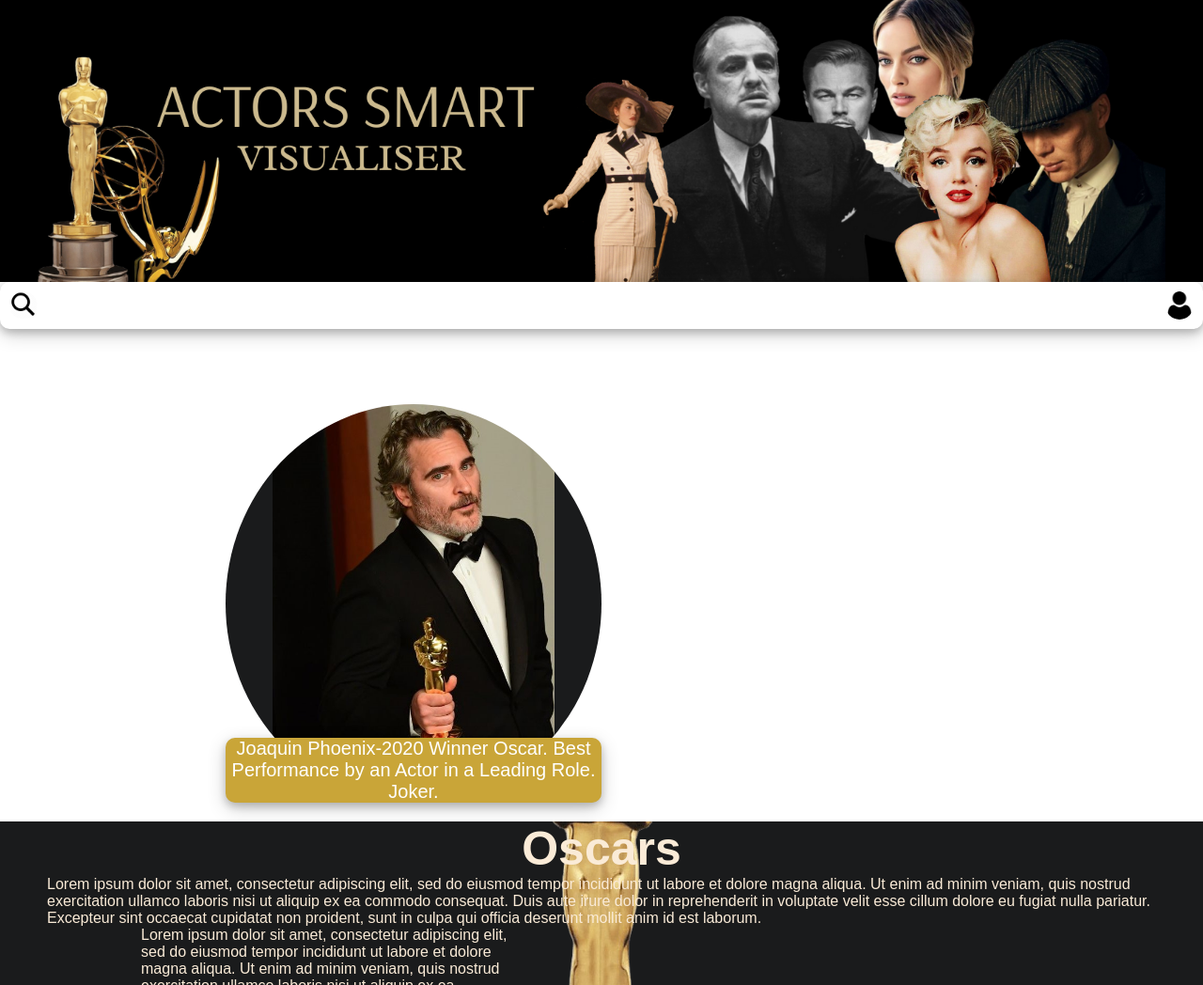
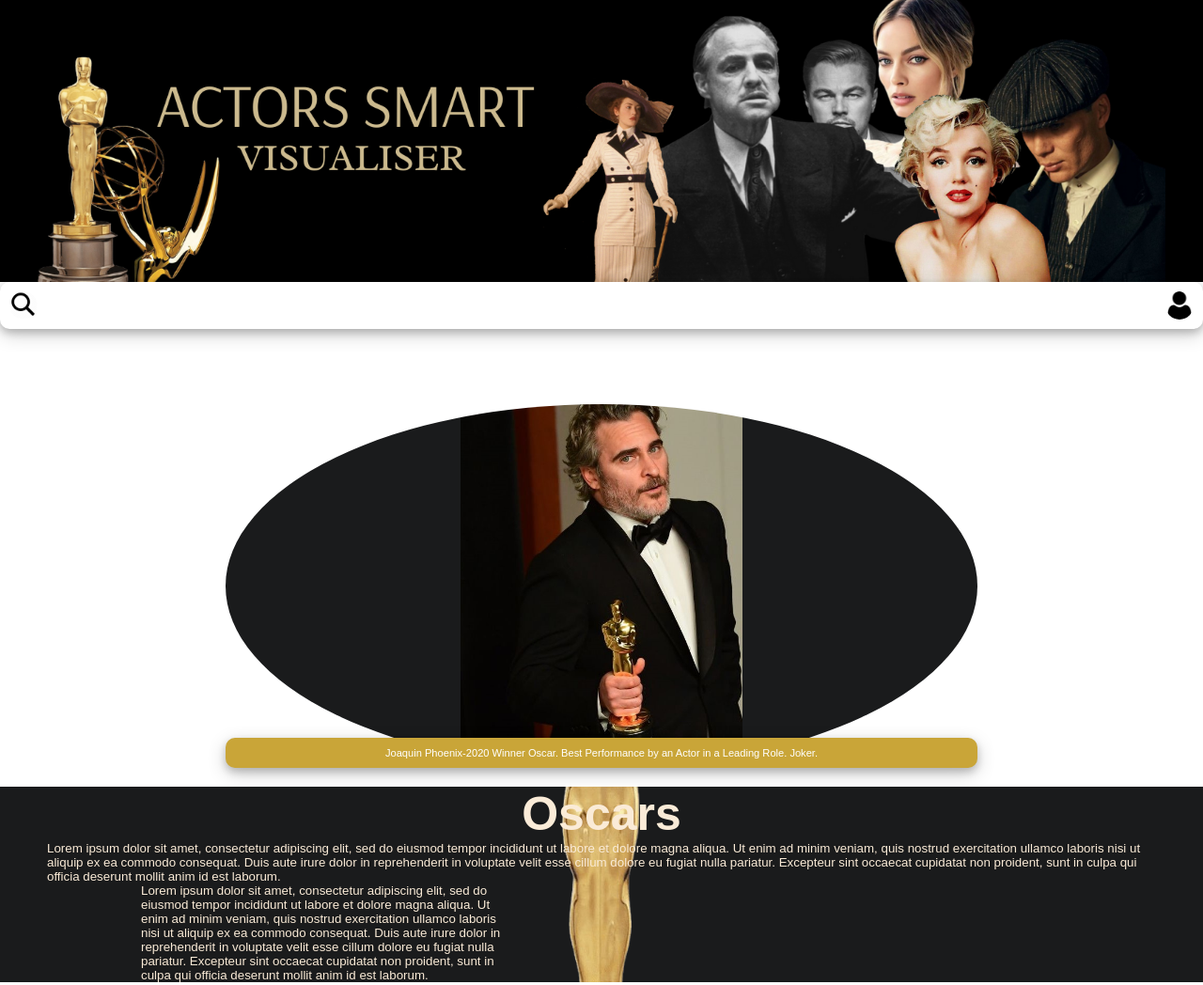
Before and after one commit to casiana2075/Web-Technology-Project, a plain HTML site: page homePage.html in a window 1280 px wide. Shown: the top 1048 px of the page at 94% size. Drawn offline with Linux system fonts and the light colour scheme.

Commit message:
Update homePage.css

```diff
--- a/homePage.css
+++ b/homePage.css
@@ -85,6 +85,7 @@
     position: relative;
     margin-left: 50px;
     margin-right: 50px;
+    overflow: hidden;
 }
 
 .oscarContainer:hover{
@@ -313,7 +314,7 @@
     border-radius: 10px;
     padding: auto;
     box-shadow: 0 4px 8px 0 rgba(0, 0, 0, 0.2), 0 6px 20px 0 rgba(0, 0, 0, 0.19);
-
+   padding: 10px;
 }
 
 .filler {
@@ -389,7 +390,7 @@
     text-shadow: #ffffff;
     font-size: 20px;
     text-align: center;
-
+   padding: 10px;
     display: flex;
     box-shadow: 0 4px 8px 0 rgba(0, 0, 0, 0.2), 0 6px 20px 0 rgba(0, 0, 0, 0.19);
 }
@@ -417,11 +418,17 @@
         border-radius: 0;
         height: auto;
         background-position: center;
+        font-size: smaller;
     }
-    .logoActors1 {
-        width: 50%; /* Redu lățimea imaginii pentru ecrane mai mici */
-        height: auto; /* Asigură aspectul proporțional al imaginii */
-        top: 100px; /* Redu spațiul de sus pentru a ajusta poziționarea */
+    .logoActors3,
+    .logoActors2,
+    .logoActors1{
+        width: auto;
+        height: auto;
+    }
+    .logoCaption{
+        font-size: smaller;
+
     }
 
     .cannesContainer {
@@ -432,7 +439,6 @@
     .logoActors2,
     .logoActors3 {
         top: 20px;
-
     border-radius: 50%;
     }
 
```
